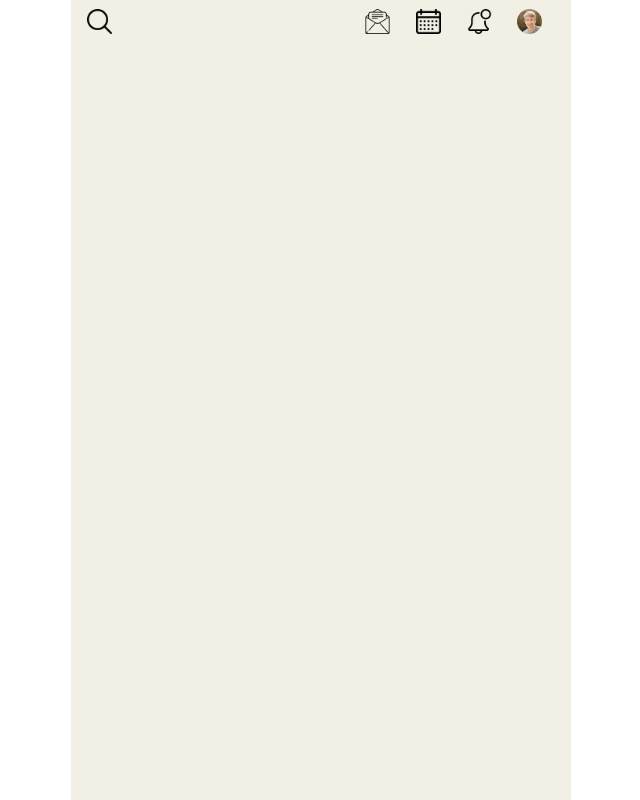
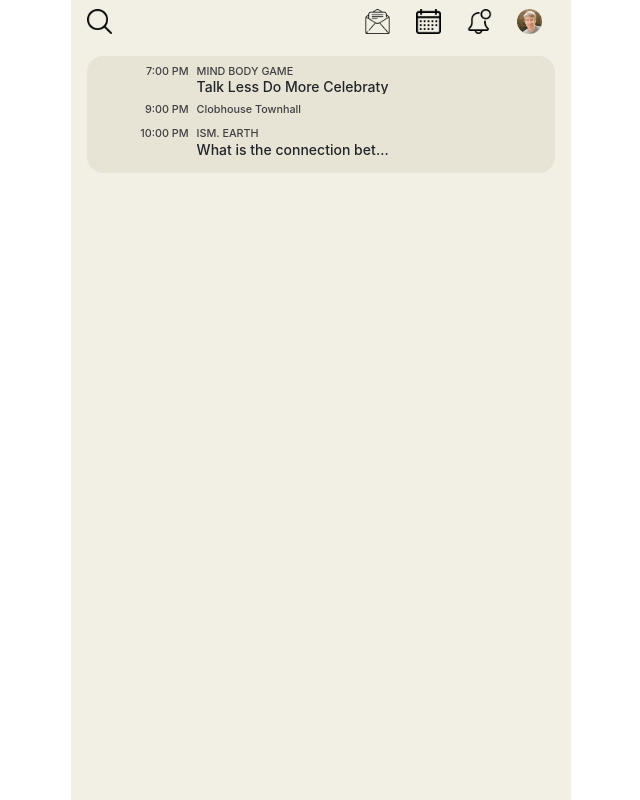
Before and after one commit to drummer-Yurii/clubhouse-clone, a React (Create React App) app: page /home in a window 1280 px wide. Shown: the whole page, without its empty margins (319-959 px from the left). Built offline with nearby package versions, Linux system fonts and the light colour scheme.

Commit message:
add dailyInfo card

```diff
--- a/src/App.css
+++ b/src/App.css
@@ -26,7 +26,7 @@ a {
   background-color: var(--btnBgColor);
   color: #ffff;
   border-radius: 2em;
-  padding: 0.5em 2.5em;
+  padding: 0.5em 1.5em;
   font-size: 1.2em;
   font-weight: 500;
   font-style: normal;
--- /dev/null
+++ b/src/components/DailyInfoCard.js
@@ -0,0 +1,19 @@
+import React from "react";
+import style from '../style/dailyInfoCard.module.css';
+import data from '../data/dailyCard.json';
+
+export default function DailyInfoCard() {
+    return (
+        <div className={style.dailyCard}>
+            {data.map((item) => (
+                <div>
+                    <span className="">{item.time}</span>
+                    <div>
+                        <span>{item.title}</span>
+                        <p>{item.description}</p>
+                    </div>
+                </div>
+            ))}
+        </div>
+    )
+}
--- /dev/null
+++ b/src/data/dailyCard.json
@@ -0,0 +1,16 @@
+[
+    {
+        "time": "7:00 PM",
+        "title": "MIND BODY GAME",
+        "description": "Talk Less Do More Celebraty"
+    },
+    {
+        "time": "9:00 PM",
+        "title": "Clobhouse Townhall"
+    },
+    {
+        "time": "10:00 PM",
+        "title": "ISM. EARTH",
+        "description": "What is the connection between"
+    }
+]
--- a/src/pages/Home.js
+++ b/src/pages/Home.js
@@ -1,10 +1,15 @@
 import React from "react";
+import DailyInfoCard from "../components/DailyInfoCard";
 import Header from "../components/Header";
+import style from '../style/home.module.css';
 
 export default function Home() {
     return (
         <>
             <Header />
+            <div className={style.home_container}>
+                <DailyInfoCard />
+            </div>
         </>
     )
 }
--- /dev/null
+++ b/src/style/dailyInfoCard.module.css
@@ -0,0 +1,41 @@
+.dailyCard {
+    background-color: #e7e4d5;
+    padding: 0.5em 1em;
+    border-radius: 1em;
+}
+
+.dailyCard > div {
+    display: flex;
+    align-items: flex-start;
+    margin-bottom: 0.5em;
+}
+
+.dailyCard>div>span {
+    width: 20%;
+    text-align: end;
+}
+
+.dailyCard>div>div {
+    margin-left: 0.5em;
+    display: flex;
+    flex-direction: column;
+    width: 80%;
+}
+
+.dailyCard span {
+    font-size: 0.675em;
+    color: var(--textColor);
+    font-weight: 500;
+}
+
+.dailyCard p {
+    font-size: 0.875em;
+    font-weight: 500;
+    line-height: 1;
+    margin: 0;
+    display: inline-block;
+    white-space: nowrap;
+    overflow: hidden !important;
+    text-overflow: ellipsis;
+    width: 195px;
+}
--- /dev/null
+++ b/src/style/home.module.css
@@ -0,0 +1,8 @@
+.home_container {
+    padding-top: 3.5em;
+    padding-left: 1em;
+    padding-right: 1em;
+    padding-bottom: 3.5em;
+    height: 100%;
+    overflow: auto;
+}
```
